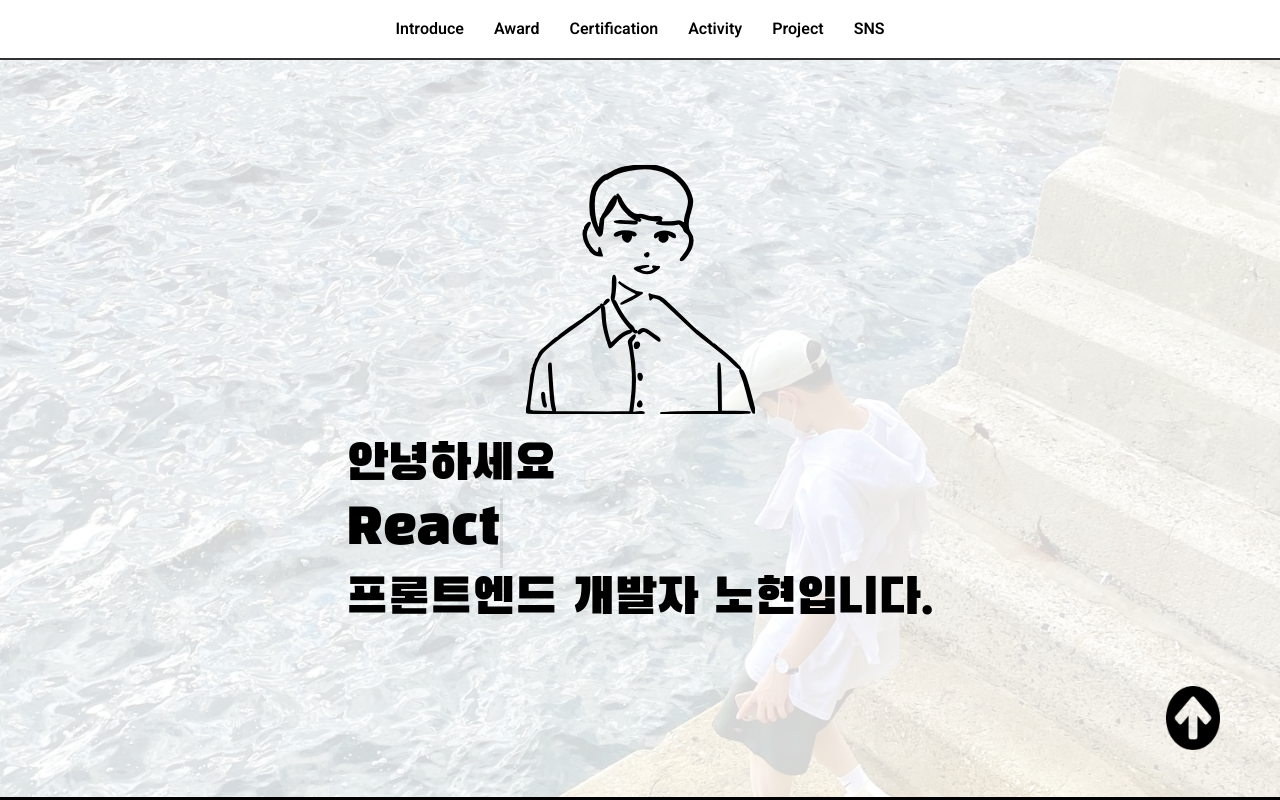
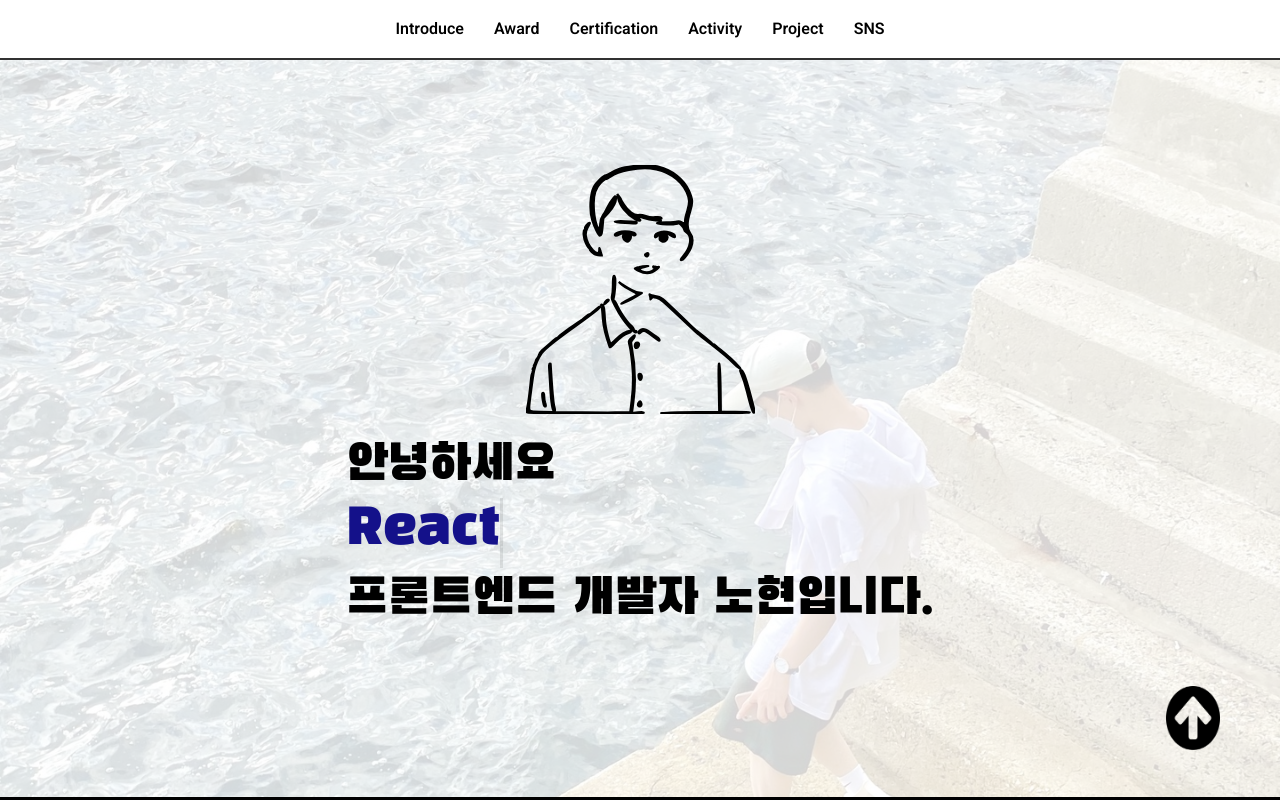
Before and after one commit to YesHyeon/hyun-site-web, a React (Create React App) app: page / in a window 1280 px wide. Shown: the top 800 px of the page. Built offline with nearby package versions, Linux system fonts and the light colour scheme; no server answers.

Commit message:
style: description 인덱스에 따라 color 유동화

```diff
--- a/src/components/main/index.js
+++ b/src/components/main/index.js
@@ -69,11 +69,11 @@ function MainPage() {
   });
 
   const svg = {
-    start: { pathLength: 0, fill: 'black' },
+    start: { pathLength: 0, fill: 'none' },
     end: {
       pathLength: 1,
       fill: 'black',
-      transition: { duration: 15 },
+      transition: { duration: 30 },
     },
   };
 
@@ -94,7 +94,9 @@ function MainPage() {
       <DescriptionWrapper>
         <Description ref={boxRef}>안녕하세요</Description>
         <TypingWrapper>
-          <Description ref={boxRef}>{descriptionText}</Description>
+          <Description ref={boxRef} index={index}>
+            {descriptionText}
+          </Description>
           <Blink></Blink>
         </TypingWrapper>
 
--- a/src/components/main/index.styles.js
+++ b/src/components/main/index.styles.js
@@ -49,6 +49,15 @@ export const Description = styled.div`
   font-family: 'BlackHanSans';
   font-size: 50px;
   color: black;
+
+  color: ${(props) =>
+    props.index === 0
+      ? '#761F1F'
+      : props.index === 1 || props.index === 2
+      ? '#14118A'
+      : props.index === 3
+      ? '#14461C'
+      : 'black'};
 `;
 
 export const DescriptionWrapper = styled.div`
```
